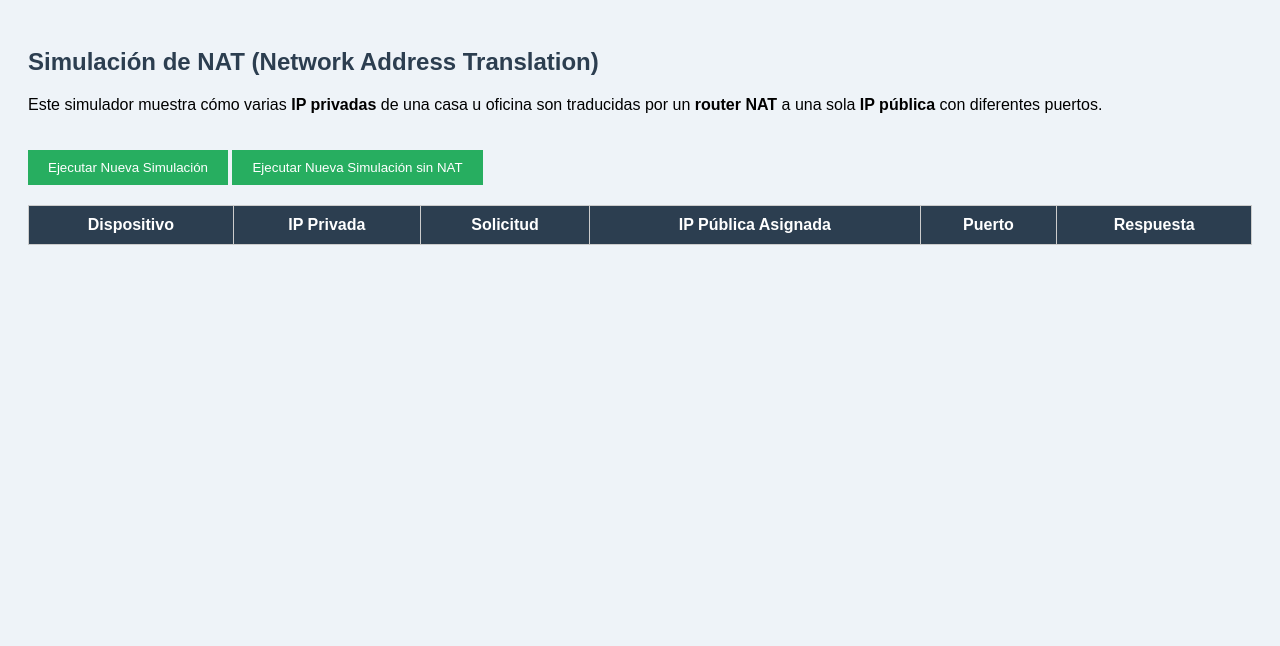
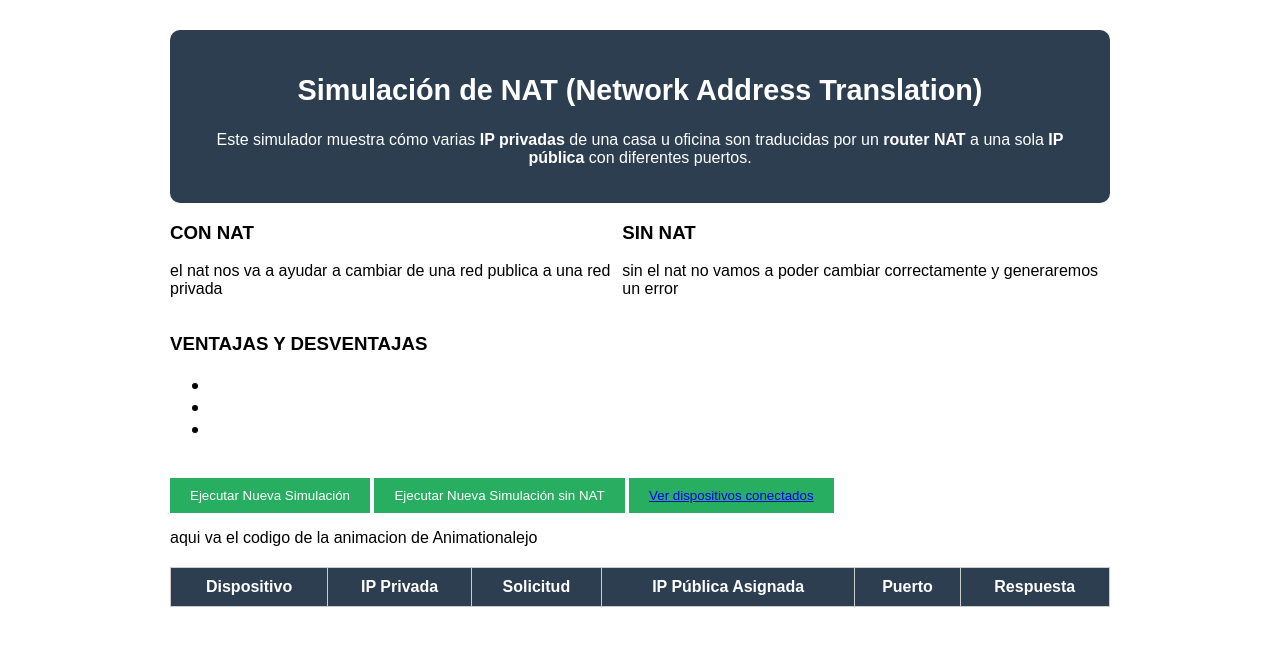
Before and after one commit to criscriscriss/PHP---Using-NAT---Homework, a PHP site: page / in a window 1280 px wide. Shown: the top 646 px of the page. Run offline with PHP 8.4, Linux system fonts and the light colour scheme; lists and menus that the app fills with data are empty.

Commit message:
Primera maquetacion del proyecto, pendiente incluir modulos

```diff
--- a/Style.css
+++ b/Style.css
@@ -1,14 +1,31 @@
 
   /* Estilos generales */
   body {
-    font-family: Arial, sans-serif;
-    background: #eef3f8;
+    font-family: Arial, Helvetica, sans-serif;
+    background: #ffffff;
     padding: 20px;
+    margin: 10px 150px 10px 150px;
+  }
+  header {
+    border-radius: 10px;
+    padding: 20px;
+    background-color: #2c3e50;
+    color: #ffffff;
+    font-size: larger;
+    text-align: center;
+
+  }
+    header p{
+      font-size: medium;
+    }
+
+  div.Explain{
+    display: flex;
+    justify-content:space-around;
   }
 
-  h2 {
-    color: #2c3e50;
-  }
+
+
 
   /* Tablas */
   table {
--- a/index.html
+++ b/index.html
@@ -8,12 +8,48 @@
 
 </head>
 <body>
-  <h2> Simulación de NAT (Network Address Translation)</h2>
-  <p>Este simulador muestra cómo varias <b>IP privadas</b> de una casa u oficina son traducidas por un <b>router NAT</b> a una sola <b>IP pública</b> con diferentes puertos.</p>
+  <header>
+    <h2> Simulación de NAT (Network Address Translation)</h2>
+    <p>Este simulador muestra cómo varias <b>IP privadas</b> de una casa u oficina son traducidas por un <b>router NAT</b> a una sola <b>IP pública</b> con diferentes puertos.</p>
+  </header>
+  <div class="Explain">
+    <section1>
+      <h3> CON NAT</h3>
+      <p>el nat nos va a ayudar a cambiar de una red publica a una red privada</p>
+    </section1>
+
+    <section1>
+      <H3>SIN NAT</H3>
+      <p>sin el nat no vamos a poder cambiar correctamente y generaremos un error</p>
+    </section1>
+  </div>
+
+    <div class="Comparations">
+      <h3>VENTAJAS Y DESVENTAJAS
+        <div>
+          <ul>
+            <li class="items"></li>
+            <li class="items"></li>
+            <li class="items"></li>
+          </ul>
+        </div>
+      </h3>
+    </div>
+
 
   <button class="btn" onclick="simularNAT()">Ejecutar Nueva Simulación</button>
 
   <button class="btn" onclick="simularsinNAT()">Ejecutar Nueva Simulación sin NAT</button>
+
+  <button class="btn">
+    <a href="paginadejose" target="_blank">Ver dispositivos conectados</a>
+  </button>
+
+  <div class="Animationalejo">
+
+    <p>aqui va el codigo de la animacion de Animationalejo</p>
+
+  </div>
 
   <table id="tabla">
     <thead>
@@ -121,7 +157,5 @@
     }
   </script>
 
-
-
 </body>
 </html>
```
